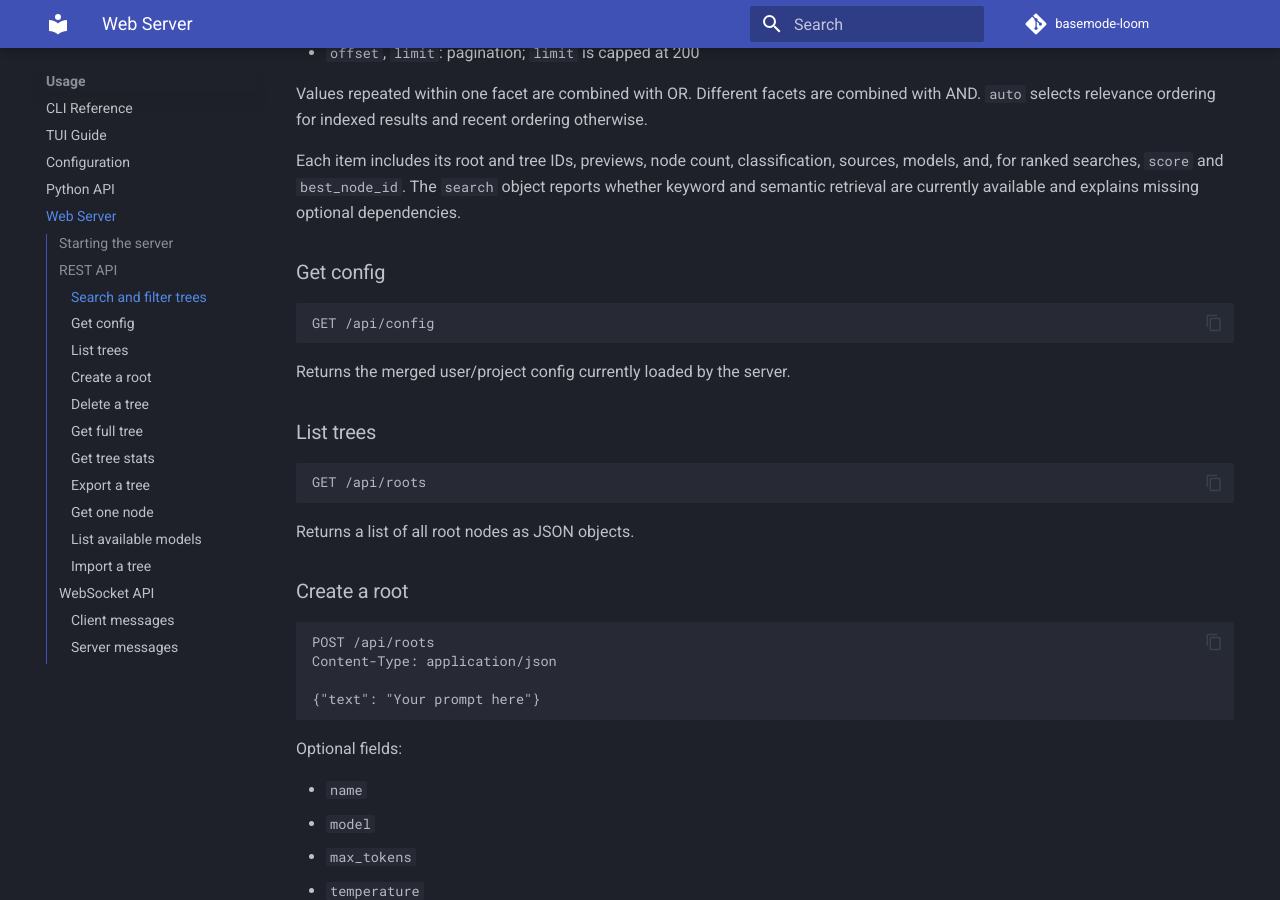
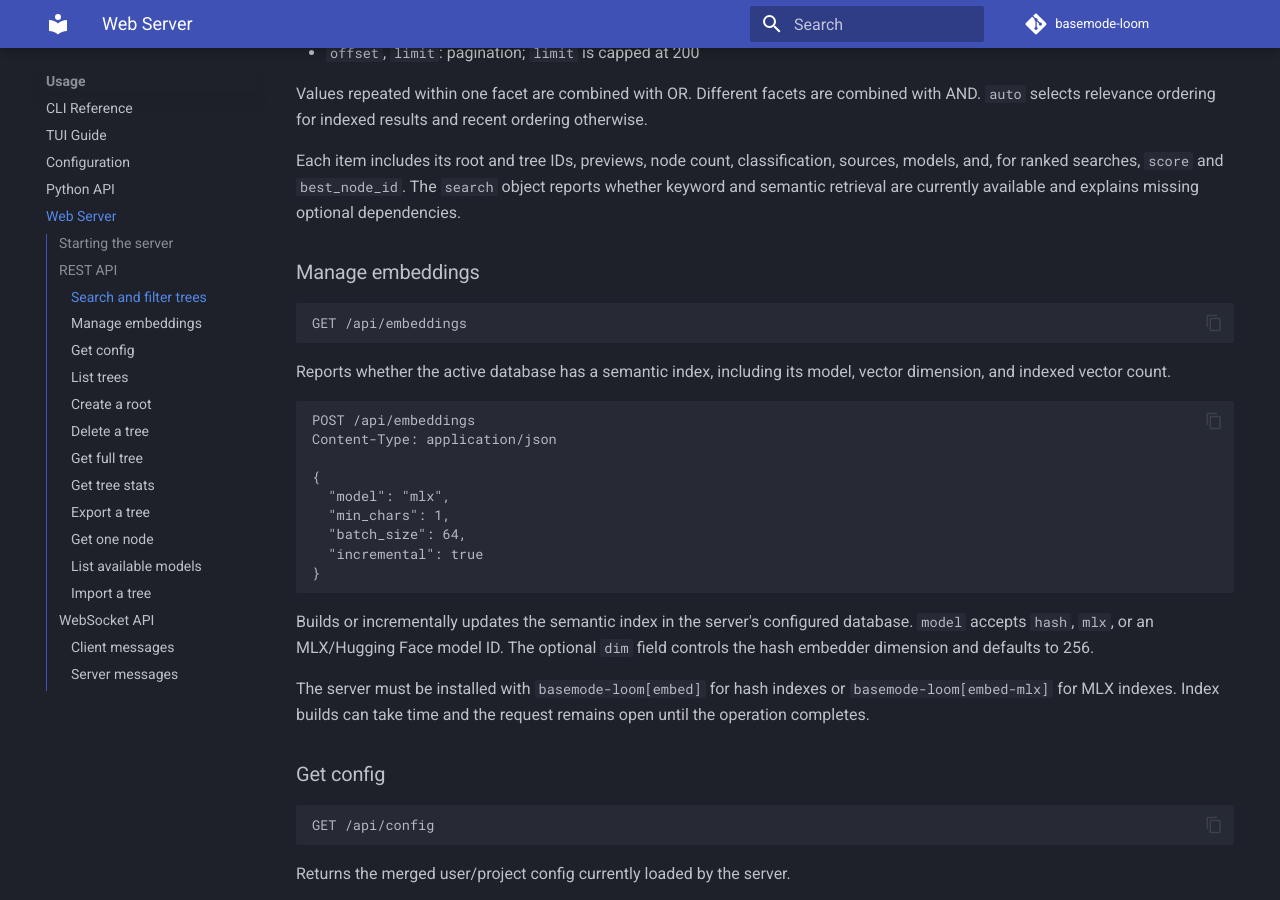
Before and after one commit to FergusFettes/basemode-loom, an MkDocs documentation site: the page built from docs/usage/Web Server.md, in a window 1280 px wide and 900 px high, scrolled down 1151 px. Built offline with MkDocs 1.6.1 and Material for MkDocs 9.7.7, drawn with Linux system fonts in a browser that asks for light colours; comment, search, counter and statistics services are not loaded.

Commit message:
Document embedding API and harden release notes

````diff
--- a/docs/usage/Web Server.md
+++ b/docs/usage/Web Server.md
@@ -56,6 +56,35 @@ Each item includes its root and tree IDs, previews, node count, classification,
 sources, models, and, for ranked searches, `score` and `best_node_id`. The
 `search` object reports whether keyword and semantic retrieval are currently
 available and explains missing optional dependencies.
+
+### Manage embeddings
+
+```
+GET /api/embeddings
+```
+
+Reports whether the active database has a semantic index, including its model,
+vector dimension, and indexed vector count.
+
+```
+POST /api/embeddings
+Content-Type: application/json
+
+{
+  "model": "mlx",
+  "min_chars": 1,
+  "batch_size": 64,
+  "incremental": true
+}
+```
+
+Builds or incrementally updates the semantic index in the server's configured
+database. `model` accepts `hash`, `mlx`, or an MLX/Hugging Face model ID. The
+optional `dim` field controls the hash embedder dimension and defaults to 256.
+
+The server must be installed with `basemode-loom[embed]` for hash indexes or
+`basemode-loom[embed-mlx]` for MLX indexes. Index builds can take time and the
+request remains open until the operation completes.
 
 ### Get config
 
````
Also changed, not shown: CHANGELOG.md (+5 -2 lines), docs/getting-started/Installation.md (+3 -2 lines), 1 other file.
